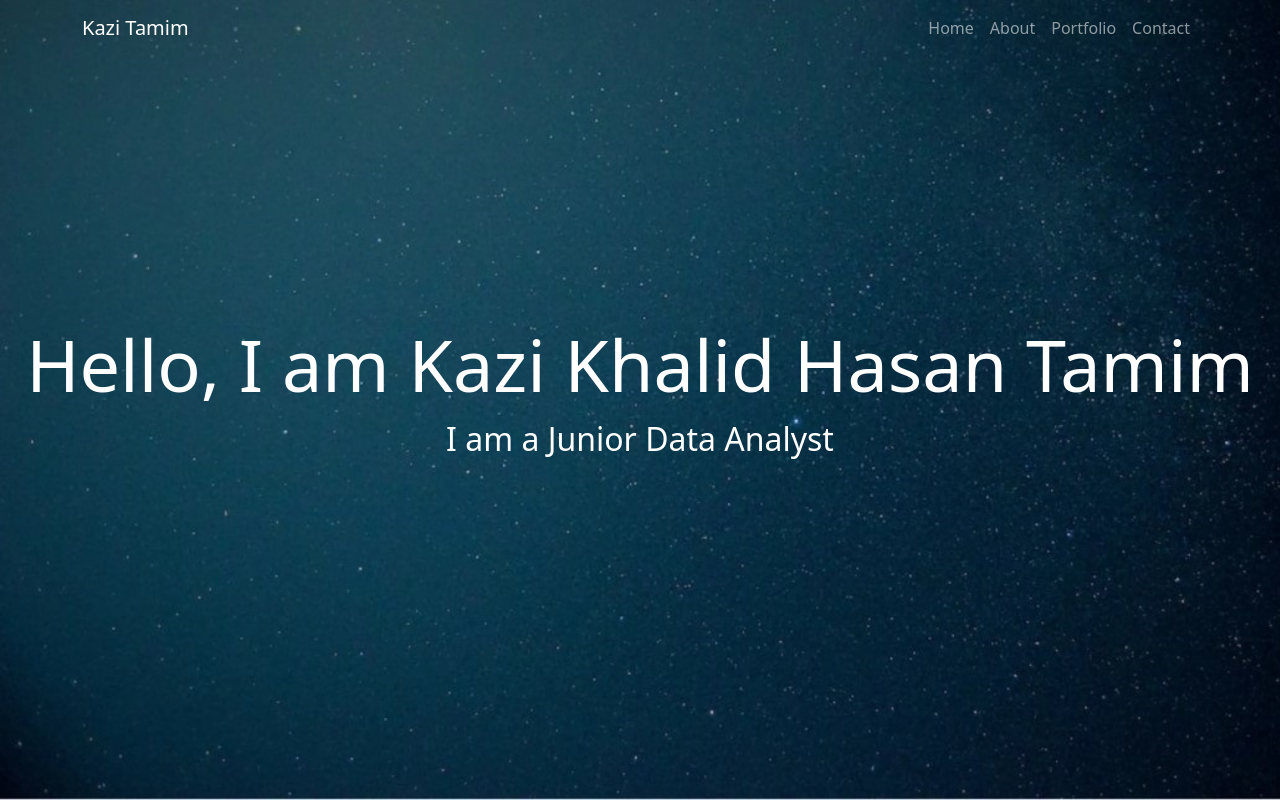
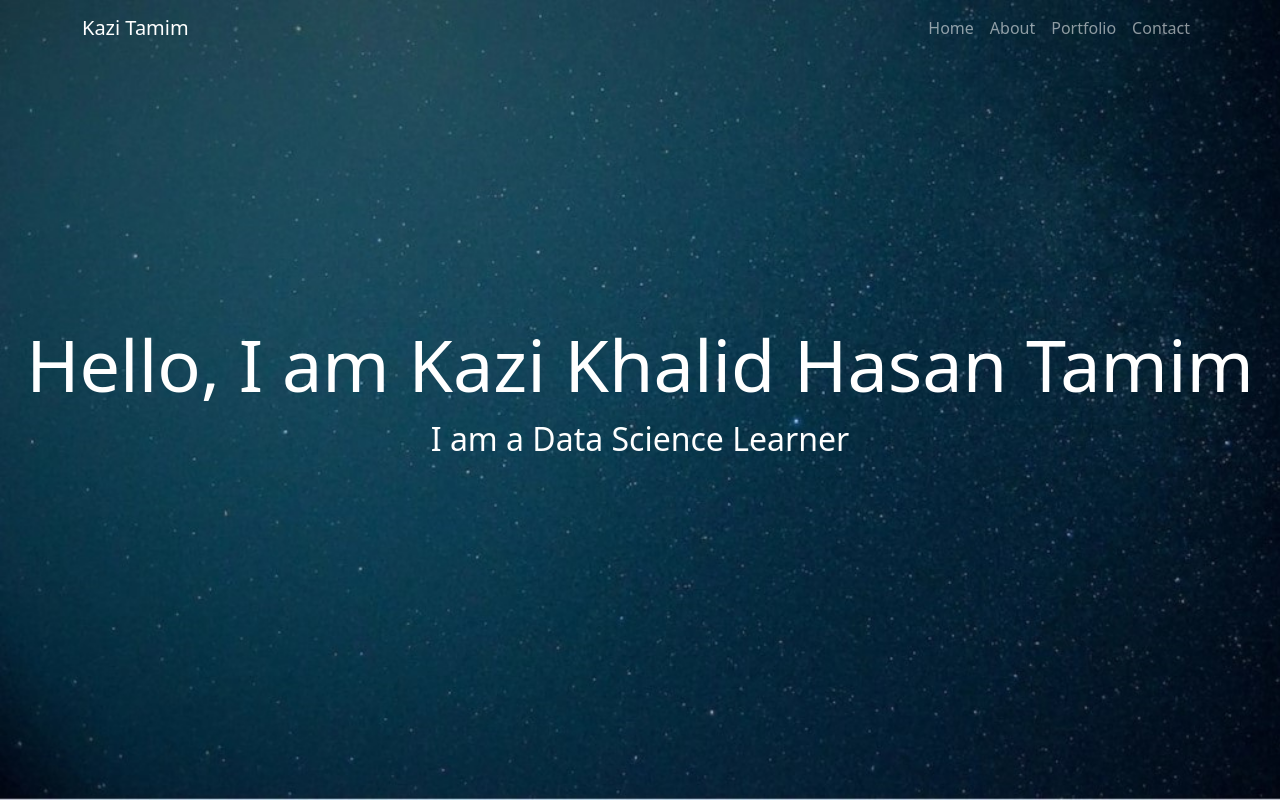
Before and after one commit to kazikhalid757/my_personal_websity, a plain HTML site: page index.html in a window 1280 px wide. Shown: the top 801 px of the page. Drawn offline with nearby package versions, Linux system fonts and the light colour scheme.

Commit message:
Update index.html

```diff
--- a/index.html
+++ b/index.html
@@ -47,7 +47,7 @@
             <div class="row">
             <div class="col-lg-12 col-md-12 col-sm-12 col-xs-12 hero-text">
                 <h2 class="hero_title">Hello, I am Kazi Khalid Hasan Tamim</h2>
-                <p class="hero_desc">I am a Junior Data Analyst</p>
+                <p class="hero_desc">I am a Data Science Learner</p>
             </div>
             </div>
         </div>
```
